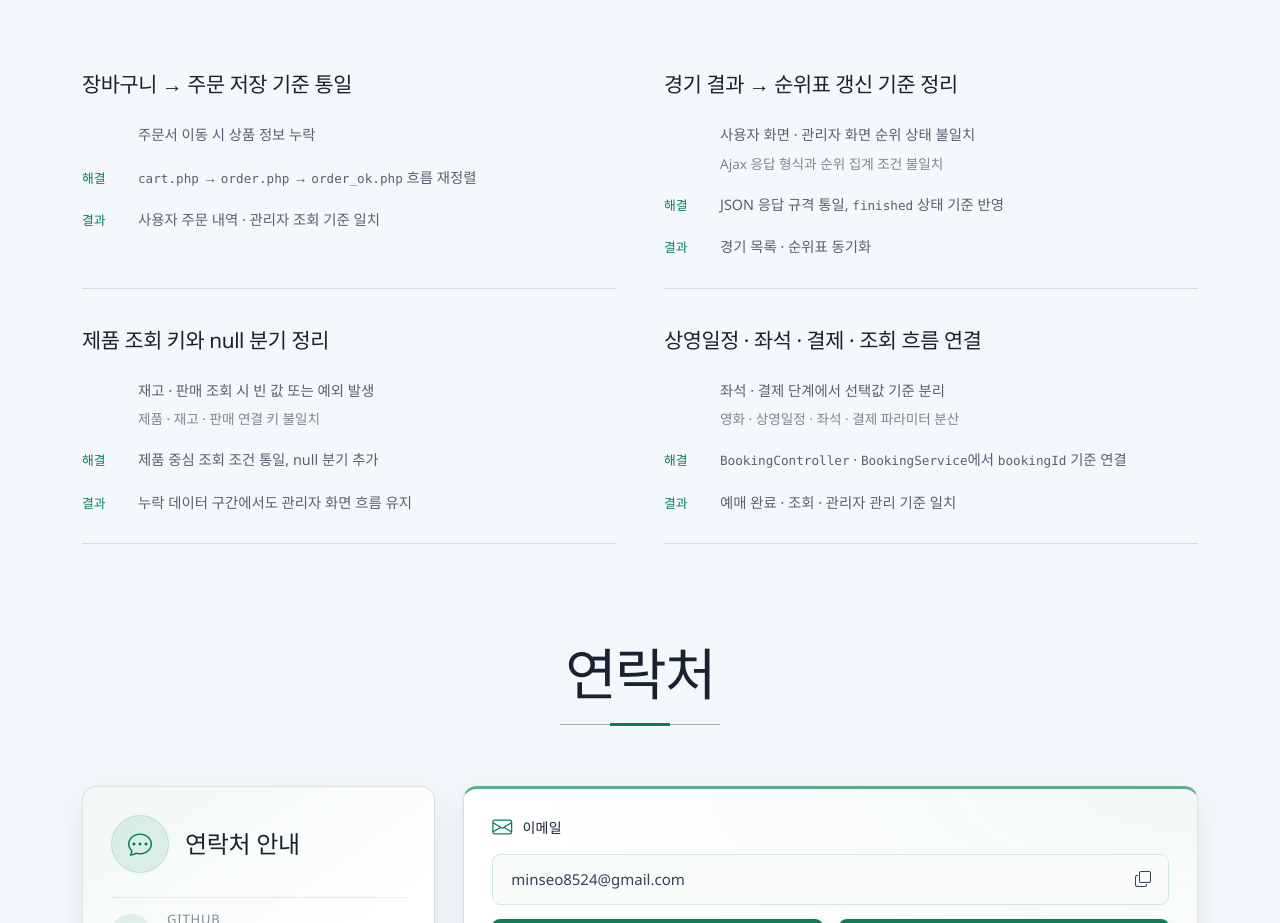
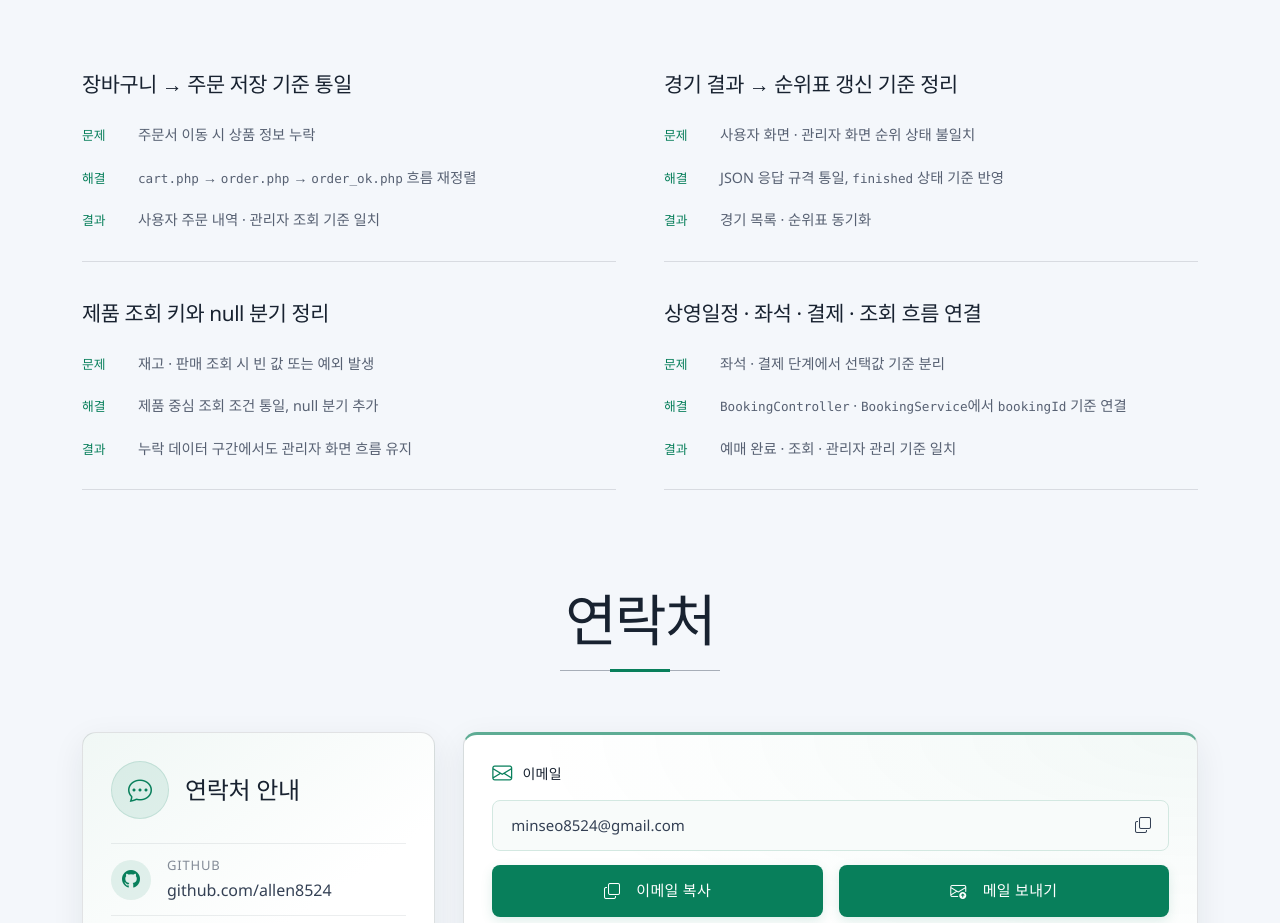
Before and after one commit to allen8524/allen8524.github.io, a React (Vite) app: page /#/ in a window 1280 px wide. Shown: the part 7880-8803 px from the top of the page. Built offline with nearby package versions, Linux system fonts and the light colour scheme.

Commit message:
Restore problem labels and remove cause text from troubleshooting

```diff
--- a/src/components/sections/Troubleshooting.tsx
+++ b/src/components/sections/Troubleshooting.tsx
@@ -44,10 +44,6 @@ const troubleCases: TroubleCase[] = [
         description: "사용자 화면 · 관리자 화면 순위 상태 불일치",
       },
       {
-        label: "원인",
-        description: "Ajax 응답 형식과 순위 집계 조건 불일치",
-      },
-      {
         label: "해결",
         description: (
           <>
@@ -70,10 +66,6 @@ const troubleCases: TroubleCase[] = [
         description: "재고 · 판매 조회 시 빈 값 또는 예외 발생",
       },
       {
-        label: "원인",
-        description: "제품 · 재고 · 판매 연결 키 불일치",
-      },
-      {
         label: "해결",
         description: "제품 중심 조회 조건 통일, null 분기 추가",
       },
@@ -90,10 +82,6 @@ const troubleCases: TroubleCase[] = [
       {
         label: "문제",
         description: "좌석 · 결제 단계에서 선택값 기준 분리",
-      },
-      {
-        label: "원인",
-        description: "영화 · 상영일정 · 좌석 · 결제 파라미터 분산",
       },
       {
         label: "해결",
@@ -122,33 +110,24 @@ function Troubleshooting() {
       <div className="container">
         <div className="troubleshooting-showcase">
           <div className="trouble-card-grid">
-            {troubleCases.map((item) => {
-              const cause = item.flow.find((step) => step.label === "원인");
-
-              return (
+            {troubleCases.map((item) => (
               <article className="trouble-card" key={item.id}>
                 <header className="trouble-card-head">
                   <h3>{item.heading}</h3>
                 </header>
 
                 <ol className="trouble-card-flow">
-                    {item.flow
-                      .filter((flow) => flow.label !== "원인")
-                      .map((flow) => (
+                  {item.flow.map((flow) => (
                     <li key={flow.label}>
-                          {flow.label !== "문제" && <span>{flow.label}</span>}
+                      <span>{flow.label}</span>
                       <div className="trouble-card-description">
                         <p>{flow.description}</p>
-                            {flow.label === "문제" && cause && (
-                              <p className="trouble-card-cause">{cause.description}</p>
-                            )}
                       </div>
                     </li>
                   ))}
                 </ol>
               </article>
-              );
-            })}
+            ))}
           </div>
         </div>
       </div>
--- a/src/styles/troubleshooting.css
+++ b/src/styles/troubleshooting.css
@@ -53,7 +53,6 @@
   line-height: 1.7;
 }
 .testimonials .trouble-card-description {
-  grid-column: 2;
   min-width: 0;
 }
 .testimonials .trouble-card-flow p {
@@ -64,11 +63,6 @@
   color: color-mix(in srgb, var(--default-color), transparent 18%);
   word-break: keep-all;
   overflow-wrap: anywhere;
-}
-.testimonials .trouble-card-flow .trouble-card-cause {
-  margin-top: 4px;
-  color: color-mix(in srgb, var(--default-color), transparent 38%);
-  font-size: 0.85rem;
 }
 .testimonials .trouble-card-flow code {
   font-size: 0.88em;
```
Lines whose indentation alone changed are shown as unchanged.
